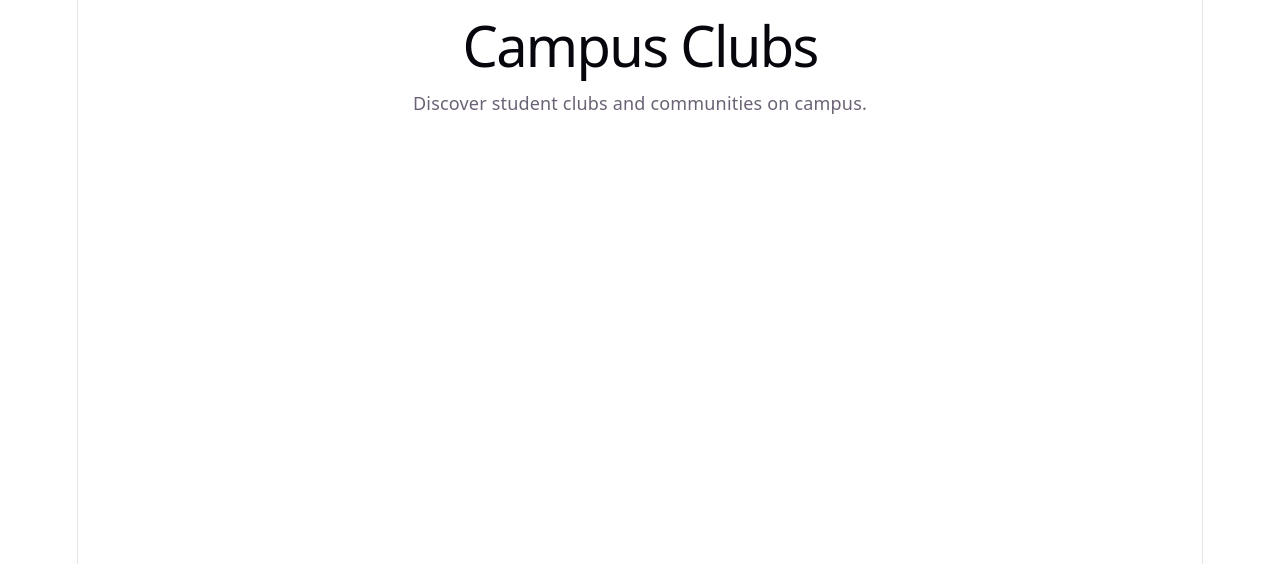
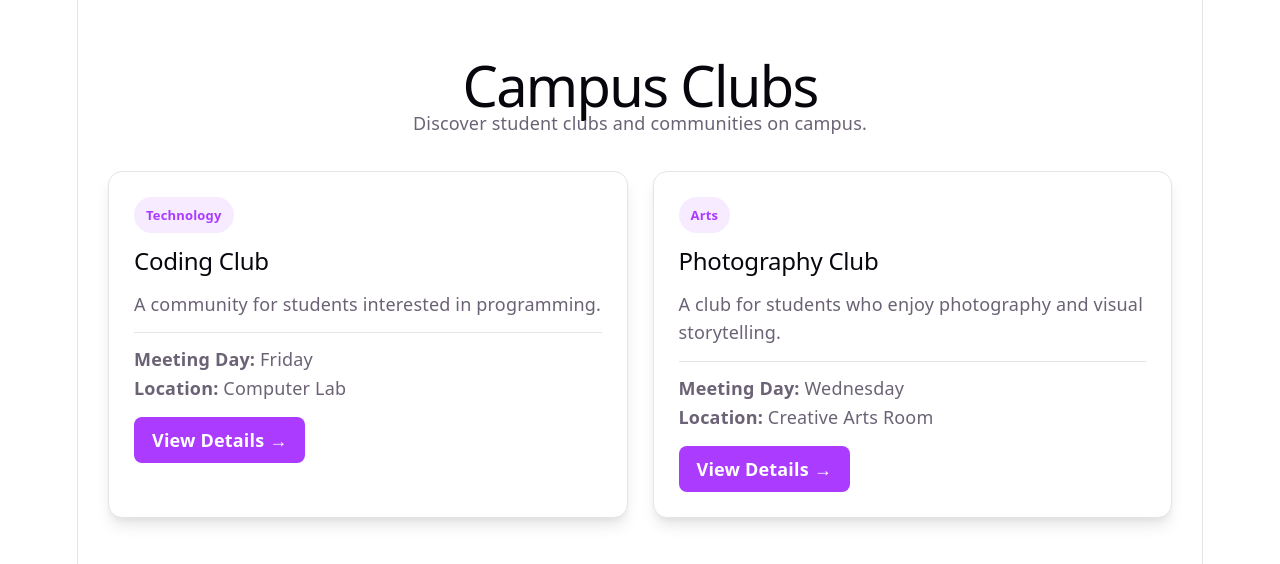
Before and after one commit to junekwamboka252/campus-connect, a React (Vite) app: page /clubs in a window 1280 px wide. Shown: the top 564 px of the page. Built offline with nearby package versions, Linux system fonts and the light colour scheme; data requests are answered from the project's data file.

Commit message:
Implement clubs catalogue and details pages

```diff
--- a/src/components/ClubCard.jsx
+++ b/src/components/ClubCard.jsx
@@ -0,0 +1,34 @@
+
+import { Link } from 'react-router-dom'
+
+function ClubCard({ club }) {
+  return (
+    <div className="club-card">
+      <div className="club-card-content">
+        <span className="club-category">
+          {club.category}
+        </span>
+
+        <h2>{club.name}</h2>
+
+        <p>{club.description}</p>
+
+        <div className="club-info">
+          <p>
+            <strong>Meeting Day:</strong> {club.meetingDay}
+          </p>
+
+          <p>
+            <strong>Location:</strong> {club.location}
+          </p>
+        </div>
+
+        <Link to={`/clubs/${club.id}`} className="club-details-link">
+          View Details →
+        </Link>
+      </div>
+    </div>
+  )
+}
+
+export default ClubCard
--- a/src/pages/ClubDetails.jsx
+++ b/src/pages/ClubDetails.jsx
@@ -1,13 +1,50 @@
-
+import { useEffect, useState } from 'react'
 import { useParams } from 'react-router-dom'
-
+import './Clubs.css'
 function ClubDetails() {
   const { id } = useParams()
 
+  const [club, setClub] = useState(null)
+  const [loading, setLoading] = useState(true)
+  const [error, setError] = useState('')
+
+  useEffect(() => {
+    fetch(`http://localhost:5000/clubs/${id}`)
+      .then((response) => {
+        if (!response.ok) {
+          throw new Error('Club not found')
+        }
+        return response.json()
+      })
+      .then((data) => {
+        setClub(data)
+        setLoading(false)
+      })
+      .catch((error) => {
+        setError(error.message)
+        setLoading(false)
+      })
+  }, [id])
+
+  if (loading) {
+    return <p>Loading club details...</p>
+  }
+
+  if (error) {
+    return <p>{error}</p>
+  }
+
   return (
-    <div>
-      <h1>Club Details</h1>
-      <p>Viewing details for club: {id}</p>
+    <div className="club-details">
+      <h1>{club.name}</h1>
+
+      <p><strong>Category:</strong> {club.category}</p>
+
+      <p><strong>Description:</strong> {club.description}</p>
+
+      <p><strong>Meeting Day:</strong> {club.meetingDay}</p>
+
+      <p><strong>Location:</strong> {club.location}</p>
     </div>
   )
 }
--- /dev/null
+++ b/src/pages/Clubs.css
@@ -0,0 +1,117 @@
+
+/* Clubs Catalogue */
+.clubs-page {
+  padding: 40px 30px;
+}
+
+.clubs-page > h1 {
+  margin-bottom: 12px;
+}
+
+.clubs-page > p {
+  color: var(--text);
+  margin-bottom: 35px;
+}
+
+.clubs-container {
+  display: grid;
+  grid-template-columns: repeat(auto-fit, minmax(250px, 1fr));
+  gap: 25px;
+  text-align: left;
+}
+
+/* Individual Club Card */
+.club-card {
+  background: var(--bg);
+  border: 1px solid var(--border);
+  border-radius: 14px;
+  padding: 25px;
+  box-shadow: var(--shadow);
+  transition: transform 0.3s ease, box-shadow 0.3s ease;
+}
+
+.club-card:hover {
+  transform: translateY(-6px);
+}
+
+.club-card-content {
+  display: flex;
+  flex-direction: column;
+  gap: 14px;
+}
+
+.club-category {
+  display: inline-block;
+  width: fit-content;
+  padding: 5px 12px;
+  border-radius: 20px;
+  color: var(--accent);
+  background: var(--accent-bg);
+  font-size: 13px;
+  font-weight: 600;
+}
+
+.club-card h2 {
+  margin: 0;
+}
+
+.club-card p {
+  line-height: 1.6;
+}
+
+.club-info {
+  border-top: 1px solid var(--border);
+  padding-top: 12px;
+}
+
+.club-details-link {
+  display: inline-block;
+  width: fit-content;
+  color: white;
+  background: var(--accent);
+  padding: 10px 18px;
+  border-radius: 8px;
+  text-decoration: none;
+  font-weight: 600;
+  transition: opacity 0.3s ease;
+}
+
+.club-details-link:hover {
+  opacity: 0.8;
+}
+
+/* Club Details Page */
+.club-details {
+  max-width: 750px;
+  margin: 50px auto;
+  padding: 35px;
+  text-align: left;
+  border: 1px solid var(--border);
+  border-radius: 14px;
+  box-shadow: var(--shadow);
+}
+
+.club-details h1 {
+  margin-top: 0;
+}
+
+.club-details p {
+  margin-bottom: 18px;
+  line-height: 1.7;
+}
+
+/* Responsive Design */
+@media (max-width: 600px) {
+  .clubs-page {
+    padding: 25px 15px;
+  }
+
+  .clubs-container {
+    grid-template-columns: 1fr;
+  }
+
+  .club-details {
+    margin: 25px 15px;
+    padding: 22px;
+  }
+}
--- a/src/pages/Clubs.jsx
+++ b/src/pages/Clubs.jsx
@@ -1,9 +1,47 @@
+import { useEffect, useState } from 'react'
+import ClubCard from '../components/ClubCard'
+import './Clubs.css'
+function Clubs() {
+  const [clubs, setClubs] = useState([])
+  const [loading, setLoading] = useState(true)
+  const [error, setError] = useState('')
 
-function Clubs() {
+  useEffect(() => {
+    fetch('http://localhost:5000/clubs')
+      .then((response) => {
+        if (!response.ok) {
+          throw new Error('Failed to fetch clubs')
+        }
+        return response.json()
+      })
+      .then((data) => {
+        setClubs(data)
+        setLoading(false)
+      })
+      .catch((error) => {
+        setError(error.message)
+        setLoading(false)
+      })
+  }, [])
+
+  if (loading) {
+    return <p>Loading clubs...</p>
+  }
+
+  if (error) {
+    return <p>{error}</p>
+  }
+
   return (
-    <div>
+    <div className="clubs-page">
       <h1>Campus Clubs</h1>
       <p>Discover student clubs and communities on campus.</p>
+
+      <div className="clubs-container">
+        {clubs.map((club) => (
+          <ClubCard key={club.id} club={club} />
+        ))}
+      </div>
     </div>
   )
 }
```
